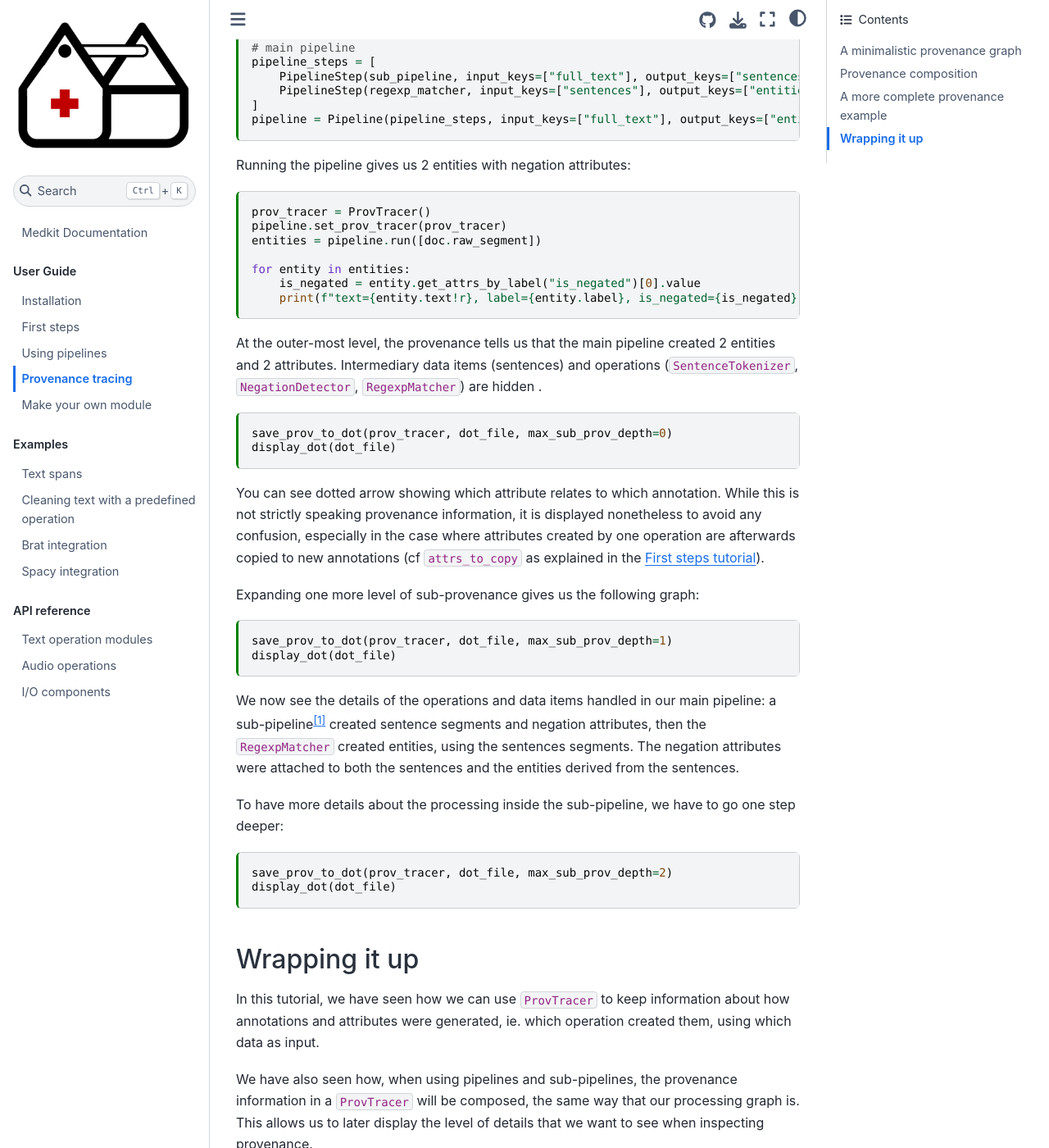
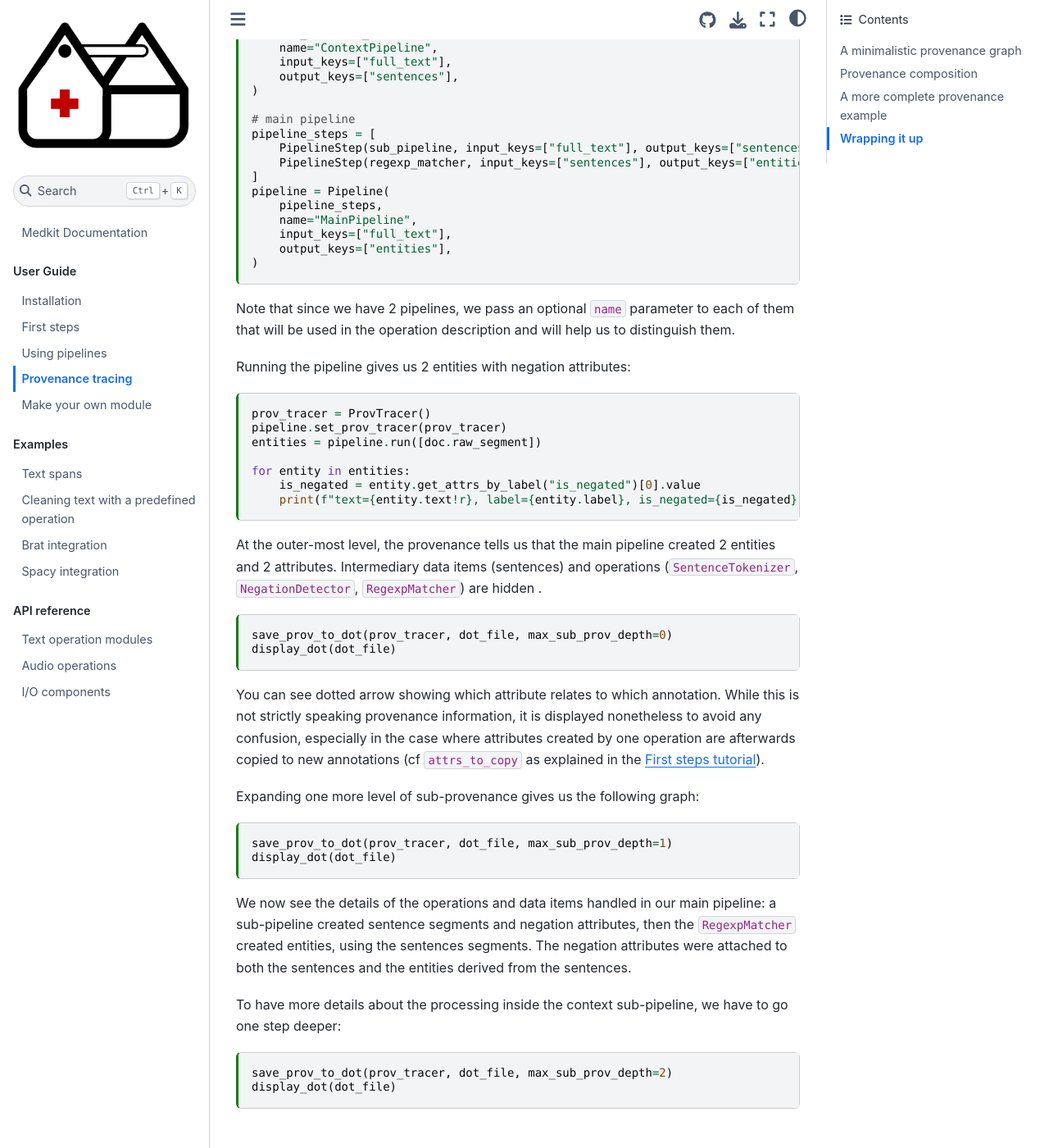
Before and after one commit to TeamHeka/medkit, a Jupyter Book: the page built from docs/user_guide/provenance.md, in a window 1280 px wide and 1400 px high, scrolled down 5534 px. Shown: the whole window at 82% size. Built offline with Jupyter Book 1.0.4 settings and Sphinx 7.4.7 and the Sphinx Book theme 1.1.4, drawn with Linux system fonts in a browser that asks for light colours; pages that are not in the unit, such as notebooks, are missing from menus; some of the changed text lies outside the part shown.

Commit message:
Update provenance tutorial to use pipeline names

````diff
--- a/docs/user_guide/provenance.md
+++ b/docs/user_guide/provenance.md
@@ -297,20 +297,34 @@ regexp_rules = [
 ]
 regexp_matcher = RegexpMatcher(rules=regexp_rules, attrs_to_copy=["is_negated"])
 
-# sub pipeline handling segmentation and negation detection
+# context sub pipeline handling segmentation and negation detection
 sub_pipeline_steps = [
     PipelineStep(sent_tokenizer, input_keys=["full_text"], output_keys=["sentences"]),
     PipelineStep(neg_detector, input_keys=["sentences"], output_keys=[]),  # no output
 ]
-sub_pipeline = Pipeline(sub_pipeline_steps, input_keys=["full_text"], output_keys=["sentences"])
+sub_pipeline = Pipeline(
+    sub_pipeline_steps,
+    name="ContextPipeline",
+    input_keys=["full_text"],
+    output_keys=["sentences"],
+)
 
 # main pipeline
 pipeline_steps = [
     PipelineStep(sub_pipeline, input_keys=["full_text"], output_keys=["sentences"]),
     PipelineStep(regexp_matcher, input_keys=["sentences"], output_keys=["entities"]),
 ]
-pipeline = Pipeline(pipeline_steps, input_keys=["full_text"], output_keys=["entities"])
+pipeline = Pipeline(
+    pipeline_steps,
+    name="MainPipeline",
+    input_keys=["full_text"],
+    output_keys=["entities"],
+)
 ```
+
+Note that since we have 2 pipelines, we pass an optional `name` parameter to
+each of them that will be used in the operation description and will help us to
+distinguish them.
 
 Running the pipeline gives us 2 entities with negation attributes:
 
@@ -358,17 +372,14 @@ display_dot(dot_file)
 ```
 
 We now see the details of the operations and data items handled in our main
-pipeline: a sub-pipeline[^sub-pipeline] created sentence segments and negation
+pipeline: a sub-pipeline created sentence segments and negation
 attributes, then the `RegexpMatcher` created entities, using the sentences
 segments. The negation attributes were attached to both the sentences and the
 entities derived from the sentences.
 
-[^sub-pipeline]: The sub-pipeline is displayed with the _Pipeline_ label by
-`save_prov_to_dot()` because the class name is used and there is currently no
-way to give operations a more descriptive name.
 
-To have more details about the processing inside the sub-pipeline, we have to go
-one step deeper:
+To have more details about the processing inside the context sub-pipeline, we
+have to go one step deeper:
 
 ```{code-cell} ipython3
 ---
````
